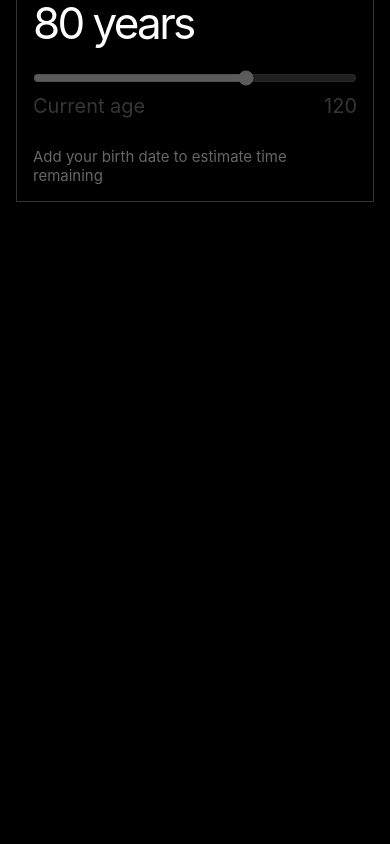
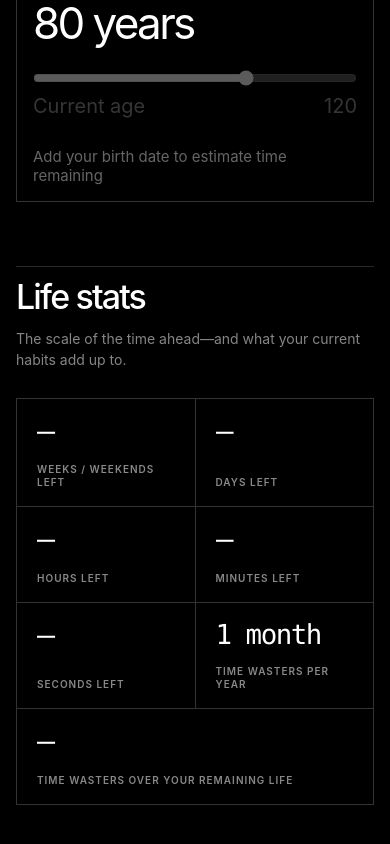
Before and after one commit to facubaratta/time, a React (Vite) app: page / in a window 390 px wide. Shown: the part 2018-2862 px from the top of the page. Before the commit the page ends 2260 px from the top, so only its background shows below. Built offline with nearby package versions, Linux system fonts and the light colour scheme.

Commit message:
Present standalone life statistics

```diff
--- a/src/App.tsx
+++ b/src/App.tsx
@@ -1,5 +1,6 @@
 import DailyTime from "./components/daily/DailyTime";
 import LifeSection from "./components/life/LifeSection";
+import LifeStats from "./components/stats/LifeStats";
 import TimePeriods from "./components/time/TimePeriods";
 
 function App() {
@@ -36,6 +37,7 @@ function App() {
       </header>
       <DailyTime />
       <LifeSection />
+      <LifeStats />
     </main>
   );
 }
--- /dev/null
+++ b/src/components/SectionHeader.tsx
@@ -0,0 +1,46 @@
+type Props = {
+  title: string
+  description: string
+}
+
+function SectionHeader({ title, description }: Props) {
+  return (
+    <header
+      style={{
+        marginBottom: 28,
+        paddingTop: 14,
+        borderTop: "1px solid var(--line)",
+      }}
+    >
+      <div
+        className="section-header__content"
+        style={{ marginLeft: "var(--section-indent, min(35%, 360px))" }}
+      >
+        <h2
+          style={{
+            margin: 0,
+            fontSize: "clamp(34px, 5vw, 70px)",
+            fontWeight: 450,
+            letterSpacing: "-0.055em",
+            lineHeight: 0.95,
+          }}
+        >
+          {title}
+        </h2>
+        <p
+          style={{
+            maxWidth: 460,
+            margin: "14px 0 0",
+            color: "var(--muted)",
+            fontSize: 14,
+            lineHeight: 1.5,
+          }}
+        >
+          {description}
+        </p>
+      </div>
+    </header>
+  )
+}
+
+export default SectionHeader
--- a/src/components/life/expectancy/LifeExpectancy.tsx
+++ b/src/components/life/expectancy/LifeExpectancy.tsx
@@ -3,7 +3,6 @@ import { progress } from "../../../time";
 import ProgressBar from "../../ProgressBar";
 import LifeTimeline from "./LifeTimeline";
 import { birthdayInYear, getAge, parseBirthDate } from "../lifeProgress";
-import LifeStats from "./LifeStats";
 import Input from "./Input";
 import RemainingPercentage from "./RemainingPercentage";
 
@@ -104,11 +103,6 @@ function LifeExpectancy({
           </div>
         )}
       </div>
-      {expectedEnd && elapsed !== null && (
-        <LifeStats
-          remaining={Math.max(0, expectedEnd.getTime() - now.getTime())}
-        />
-      )}
     </div>
   );
 }
--- a/src/components/life/expectancy/LifeStats.tsx
+++ /dev/null
@@ -1,82 +0,0 @@
-import { DAY, HOUR, MINUTE, WEEK } from "../../../time";
-
-const formatNumber = (value: number) =>
-  new Intl.NumberFormat().format(Math.max(0, Math.floor(value)));
-
-function Stat({ label, value }: { label: string; value: number }) {
-  const text = formatNumber(value);
-  const fontSize = 140 / text.length;
-  return (
-    <div
-      style={{
-        minWidth: 0,
-        padding: "18px 20px",
-        display: "flex",
-        flexDirection: "column",
-        justifyContent: "space-between",
-        backgroundColor: "#000",
-        containerType: "inline-size",
-      }}
-    >
-      <strong
-        style={{
-          display: "block",
-          maxWidth: "100%",
-          overflow: "hidden",
-          whiteSpace: "nowrap",
-          fontFamily:
-            "ui-monospace, SFMono-Regular, Menlo, Monaco, Consolas, monospace",
-          fontSize: `clamp(14px, ${fontSize}cqw, 30px)`,
-          fontVariantNumeric: "tabular-nums",
-          fontWeight: 450,
-          letterSpacing: "-0.055em",
-          lineHeight: 0.95,
-        }}
-      >
-        {text}
-      </strong>
-      <span
-        style={{
-          display: "block",
-          marginTop: 18,
-          color: "#888",
-          fontSize: 10,
-          fontWeight: 600,
-          letterSpacing: "0.1em",
-          lineHeight: 1.25,
-          textTransform: "uppercase",
-        }}
-      >
-        {label} left
-      </span>
-    </div>
-  );
-}
-
-function LifeStats({ remaining }: { remaining: number }) {
-  const days = remaining / DAY;
-  const stats: Record<string, number> = {
-    "Weeks / weekends": remaining / WEEK,
-    Days: days,
-    Hours: remaining / HOUR,
-    Minutes: remaining / MINUTE,
-    Seconds: remaining / 1000,
-  };
-  return (
-    <div
-      className="life-stats"
-      style={{
-        display: "grid",
-        gap: 1,
-        borderTop: "1px solid #333",
-        background: "#333",
-      }}
-    >
-      {Object.entries(stats).map(([label, value]) => (
-        <Stat key={label} label={label} value={value} />
-      ))}
-    </div>
-  );
-}
-
-export default LifeStats;
--- a/src/components/life/life.css
+++ b/src/components/life/life.css
@@ -29,10 +29,6 @@
   text-align: right;
 }
 
-.life-stats {
-  grid-template-columns: repeat(auto-fit, minmax(min(160px, 100%), 1fr));
-}
-
 @media (max-width: 720px) {
   .birth-date-grid {
     grid-template-columns: 1fr;
@@ -55,10 +51,6 @@
   .remaining-percentage {
     margin-top: 4px;
   }
-
-  .life-stats > :last-child {
-    grid-column: 1 / -1;
-  }
 }
 
 @media (max-width: 420px) {
@@ -70,8 +62,4 @@
   .life-cycle__header {
     gap: 12px;
   }
-
-  .life-stats {
-    grid-template-columns: repeat(2, minmax(0, 1fr));
-  }
 }
--- /dev/null
+++ b/src/components/stats/LifeStats.tsx
@@ -0,0 +1,129 @@
+import { useMemo } from "react";
+import { DAY, HOUR, MINUTE, WEEK } from "../../time";
+import useNow from "../../useNow";
+import {
+  calculateDailyTotals,
+  formatAnnualDuration,
+} from "../daily/dailyTimeUtils";
+import { birthdayInYear, getAge, parseBirthDate } from "../life/lifeProgress";
+import SectionHeader from "../SectionHeader";
+import { useTimeStore } from "../../timeStore";
+import "./stats.css";
+
+const formatNumber = (value: number) =>
+  new Intl.NumberFormat().format(Math.max(0, Math.floor(value)));
+
+function formatDuration(days: number) {
+  const years = days / 365;
+  const months = days / (365 / 12);
+  const value = days >= 365 ? years : days >= 365 / 12 ? months : days;
+  const rounded = Math.round(value * 10) / 10;
+  const unit =
+    days >= 365
+      ? rounded === 1
+        ? "year"
+        : "years"
+      : days >= 365 / 12
+        ? rounded === 1
+          ? "month"
+          : "months"
+        : rounded === 1
+          ? "day"
+          : "days";
+
+  return `${rounded} ${unit}`;
+}
+
+function Stat({
+  label,
+  value,
+  suffix = "left",
+}: {
+  label: string;
+  value: number | string | null;
+  suffix?: string;
+}) {
+  const text =
+    typeof value === "number"
+      ? formatNumber(value)
+      : value === null
+        ? "—"
+        : value;
+  const fontSize = 140 / text.length;
+
+  return (
+    <div className="life-stat">
+      <strong style={{ fontSize: `clamp(14px, ${fontSize}cqw, 30px)` }}>
+        {text}
+      </strong>
+      <span>
+        {label} {suffix}
+      </span>
+    </div>
+  );
+}
+
+function LifeStats() {
+  const now = useNow();
+  const { birthDate, lifeExpectancy, obligations, timeWasters } =
+    useTimeStore();
+  const totals = useMemo(
+    () => calculateDailyTotals(obligations, timeWasters),
+    [obligations, timeWasters],
+  );
+  const date = parseBirthDate(birthDate);
+  const currentAge = date ? getAge(now, date) : null;
+  const effectiveExpectancy = Math.max(lifeExpectancy, currentAge ?? 0);
+  const expectedEnd =
+    date && currentAge !== null
+      ? birthdayInYear(date, date.getFullYear() + effectiveExpectancy)
+      : null;
+  const remaining = expectedEnd
+    ? Math.max(0, expectedEnd.getTime() - now.getTime())
+    : null;
+  const wastedDaysAcrossRemainingLife =
+    remaining === null
+      ? null
+      : (remaining / DAY) * (totals.wasted / 24);
+
+  const remainingStats: Array<[string, number | null]> = [
+    ["Weeks / weekends", remaining === null ? null : remaining / WEEK],
+    ["Days", remaining === null ? null : remaining / DAY],
+    ["Hours", remaining === null ? null : remaining / HOUR],
+    ["Minutes", remaining === null ? null : remaining / MINUTE],
+    ["Seconds", remaining === null ? null : remaining / 1000],
+  ];
+
+  return (
+    <section
+      aria-label="Life stats"
+      style={{ paddingTop: "clamp(64px, 9vw, 128px)" }}
+    >
+      <SectionHeader
+        title="Life stats"
+        description="The scale of the time ahead—and what your current habits add up to."
+      />
+      <div className="life-stats">
+        {remainingStats.map(([label, value]) => (
+          <Stat key={label} label={label} value={value} />
+        ))}
+        <Stat
+          label="Time wasters"
+          value={formatAnnualDuration(totals.wasted)}
+          suffix="per year"
+        />
+        <Stat
+          label="Time wasters"
+          value={
+            wastedDaysAcrossRemainingLife === null
+              ? null
+              : formatDuration(wastedDaysAcrossRemainingLife)
+          }
+          suffix="over your remaining life"
+        />
+      </div>
+    </section>
+  );
+}
+
+export default LifeStats;
--- /dev/null
+++ b/src/components/stats/stats.css
@@ -0,0 +1,53 @@
+.life-stats {
+  display: grid;
+  grid-template-columns: repeat(auto-fit, minmax(min(160px, 100%), 1fr));
+  gap: 1px;
+  border: 1px solid #333;
+  background: #333;
+}
+
+.life-stat {
+  min-width: 0;
+  padding: 18px 20px;
+  display: flex;
+  flex-direction: column;
+  justify-content: space-between;
+  background: #000;
+  container-type: inline-size;
+}
+
+.life-stat strong {
+  display: block;
+  max-width: 100%;
+  overflow: hidden;
+  white-space: nowrap;
+  font-family:
+    ui-monospace, SFMono-Regular, Menlo, Monaco, Consolas, monospace;
+  font-variant-numeric: tabular-nums;
+  font-weight: 450;
+  letter-spacing: -0.055em;
+  line-height: 0.95;
+}
+
+.life-stat span {
+  display: block;
+  margin-top: 18px;
+  color: #888;
+  font-size: 10px;
+  font-weight: 600;
+  letter-spacing: 0.1em;
+  line-height: 1.25;
+  text-transform: uppercase;
+}
+
+@media (max-width: 720px) {
+  .life-stats > :last-child {
+    grid-column: 1 / -1;
+  }
+}
+
+@media (max-width: 420px) {
+  .life-stats {
+    grid-template-columns: repeat(2, minmax(0, 1fr));
+  }
+}
--- a/src/styles.css
+++ b/src/styles.css
@@ -84,6 +84,9 @@ button {
     margin-left: 0;
   }
 
+  .section-header__content {
+    --section-indent: 0;
+  }
 }
 
 @media (prefers-reduced-motion: reduce) {
```
